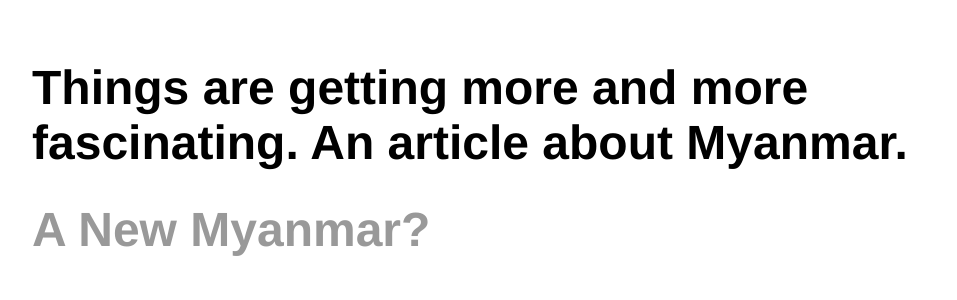
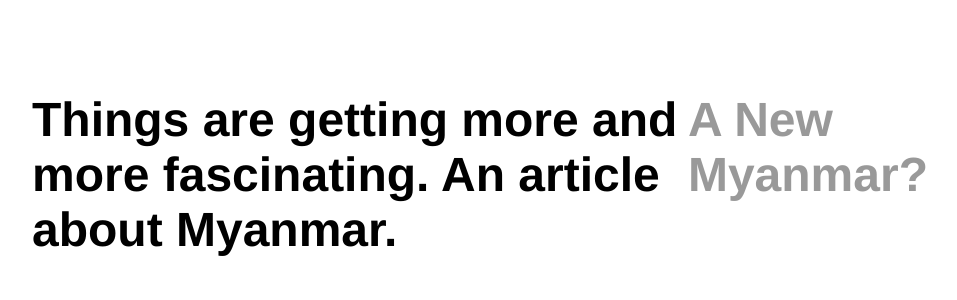
Before and after one commit to sawthinkar/sawthinkar.github.io, a Jekyll site: the page pages/myanmar-election.html, which Jekyll copies as it is, in a window 1280 px wide. Shown: the top 300 px of the page, without its empty margins (160-1117 px from the left). Built offline with Jekyll 4.4.1, drawn with Linux system fonts in a browser that asks for light colours.

Commit message:
css changes

```diff
--- a/css/main.css
+++ b/css/main.css
@@ -1,6 +1,7 @@
 body {
     margin: 60px auto;
     width: 70%;
+    display: flex;
 }
 nav ul, footer ul {
     font-family:'Helvetica', 'Arial', 'Sans-Serif';
@@ -41,3 +42,7 @@
 ul.posts li {
     list-style: none;
 }
+
+.test_class {
+	float: right;
+}
```
